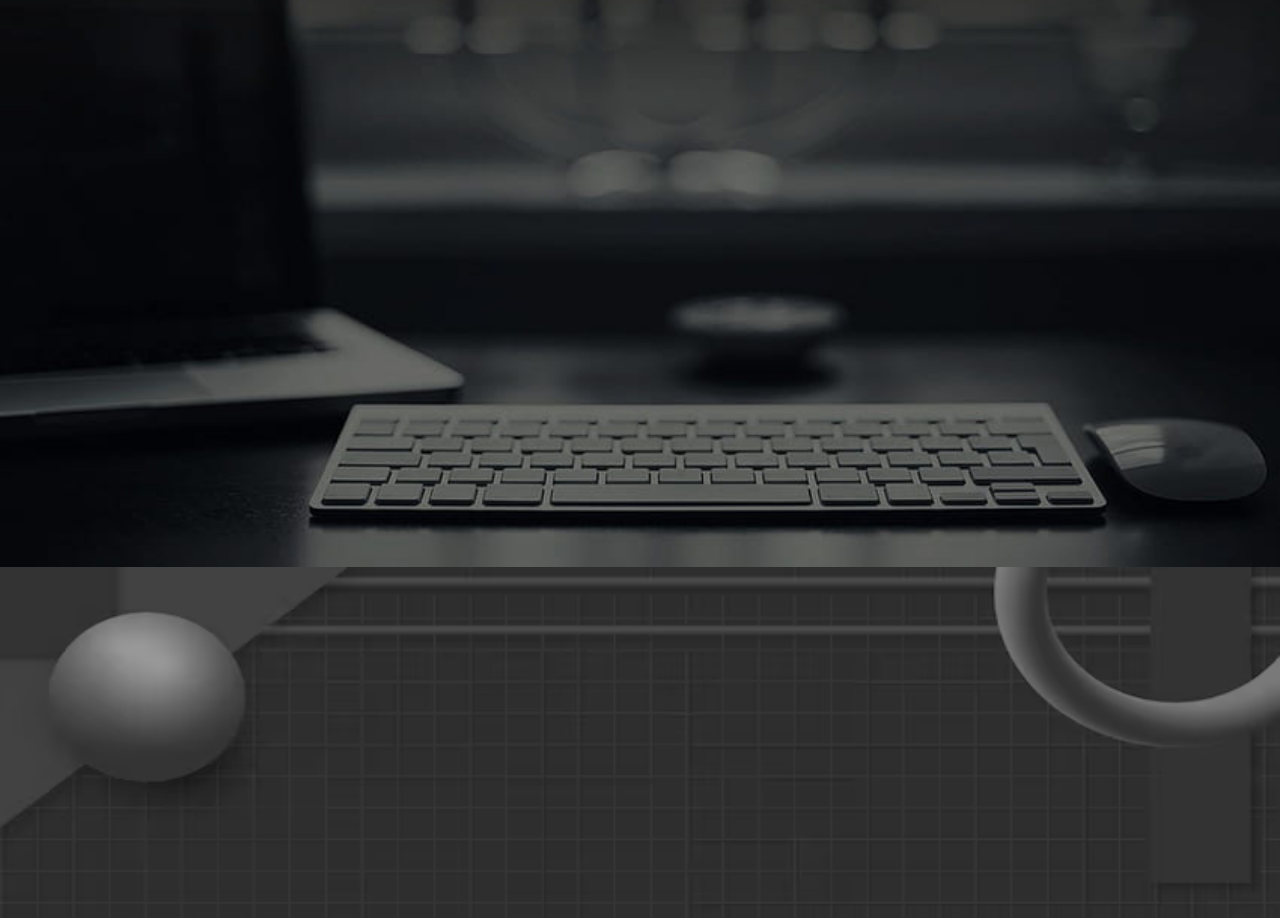
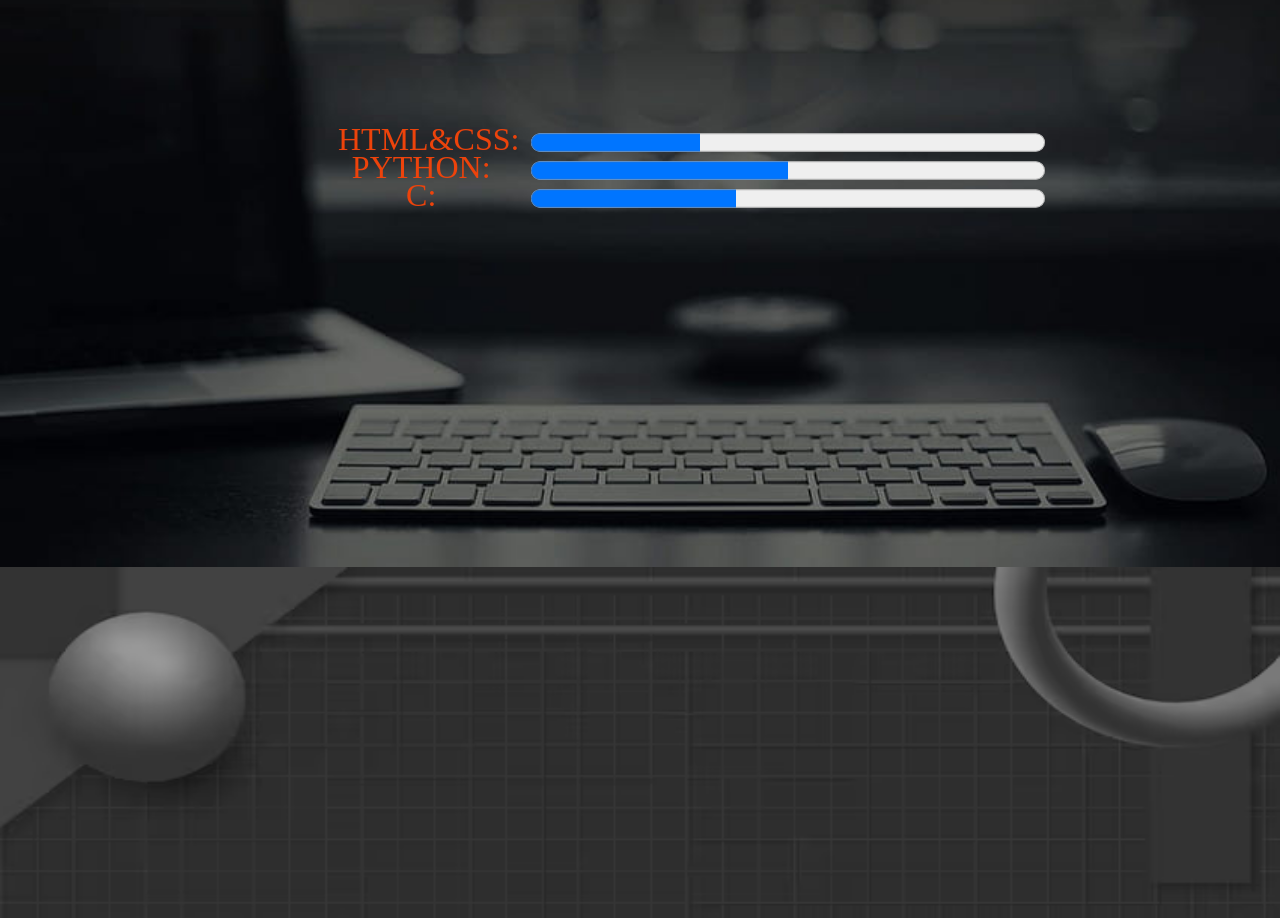
Before and after one commit to Metacaps-in/Vishnu-Portfolio, a plain HTML site: page index.html in a window 1280 px wide. Shown: the part 1640-2558 px from the top of the page. Drawn offline with Linux system fonts and the light colour scheme.

Commit message:
update progress section

```diff
--- a/index.html
+++ b/index.html
@@ -46,6 +46,12 @@
     <div class="progress"><label for="file">HTML&CSS:</label>
       <progress id="file" value="33" max="100"> 33% </progress>
     </div>
+     <div class="progress"><label for="file">PYTHON:</label>
+      <progress id="file" value="50" max="100"> 50% </progress>
+    </div>
+   <div class="progress"><label for="file">C:</label>
+      <progress id="file" value="40" max="100"> 40% </progress>
+    </div>
   </section>
   <section class="contact-section" id="contact">
     <img src="assets/img/bg6.png" alt="" width="100%" height="735px">
--- a/style.css
+++ b/style.css
@@ -142,35 +142,32 @@ p {
     top: 160px;
     height: 735px;
 }
+.skill h1 {
+color: blue;
+}
 
 .progress {
     color: rgb(237, 67, 11);
-    /* position: fixed; */
-    top: 291px;
-    width: 34%;
-    height: 21px;
+    position: relative;
+    top: -450px;
+    width: 13%;
+    height: 28px;
+    font-size: xx-large;
     text-align: center;
-    left: 272px;
+    left: 338px;
 }
 
-progress {
-    /* position: fixed; */
-    top: 291px;
-    width: 34%;
-    height: 21px;
+ progress {
+    position: relative;
+    top: -34px;
+    width: 309%;
+    height: 37px;
     text-align: center;
-    left: 272px;
-}
+    left: 193px;
+ }
 
-label {
-    /* position: fixed; */
-    top: 275px;
-    width: 11%;
-    height: 21px;
-    text-align: center;
-    left: 81px;
-    font-size: xx-large;
-}
+
+
 
 .contact-section {
     margin-top: 0px;
```
